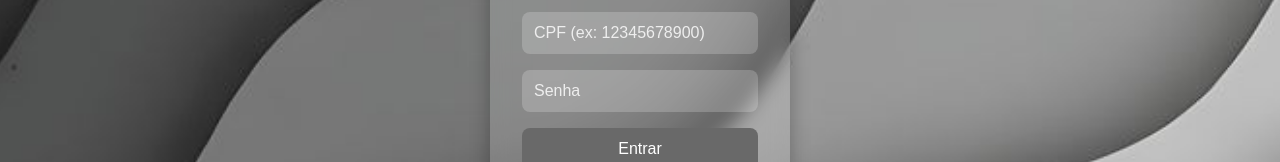
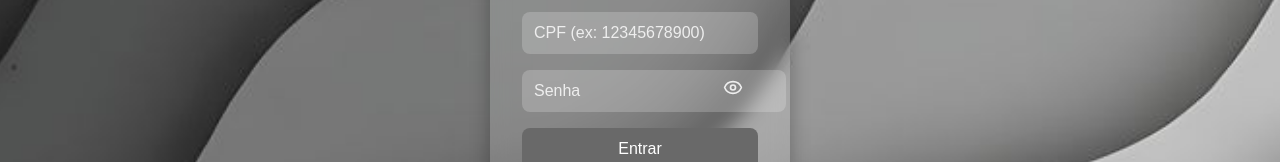
Before and after one commit to brunopaiva1/MDA, a React (Vite) app in the folder agenda/: page / in a window 1280 px wide. Shown: the part 319-481 px from the top of the page. Built offline with nearby package versions, Linux system fonts and the light colour scheme.

Commit message:
<feat>: add see password

```diff
--- a/agenda/src/Login.jsx
+++ b/agenda/src/Login.jsx
@@ -1,10 +1,12 @@
 import React, { useState } from 'react';
 import { useNavigate, Link } from 'react-router-dom';
 import './Login.css';
+import { Eye, EyeOff } from 'lucide-react';
 
 function Login() {
   const [cpf, setCpf] = useState('');
   const [senha, setSenha] = useState('');
+  const [mostrarSenha, setMostrarSenha] = useState(false);
   const navigate = useNavigate();
 
   const handleSubmit = (e) => {
@@ -12,7 +14,7 @@ function Login() {
 
     if (cpf === '12345678900' && senha === '123456') {
       alert('Login bem-sucedido!');
-      navigate('/dashboard')
+      navigate('/dashboard');
     } else {
       alert('CPF ou senha incorretos');
     }
@@ -29,13 +31,20 @@ function Login() {
           onChange={(e) => setCpf(e.target.value)}
           required
         />
+
+        <div className="password-input-container">
           <input
-          type="password"
+            type={mostrarSenha ? 'text' : 'password'}
             placeholder="Senha"
             value={senha}
             onChange={(e) => setSenha(e.target.value)}
             required
           />
+          <div className="password-icon" onClick={() => setMostrarSenha(!mostrarSenha)}>
+            {mostrarSenha ? <EyeOff size={20} /> : <Eye size={20} />}
+          </div>
+        </div>
+
         <button type="submit">Entrar</button>
 
         <Link to="/register" className="register-link">
```
Lines whose indentation alone changed are shown as unchanged.
